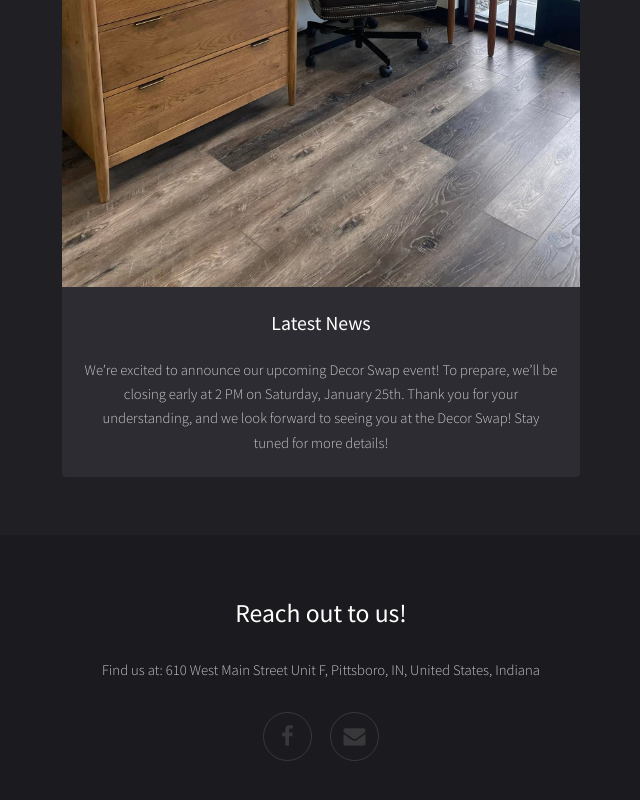
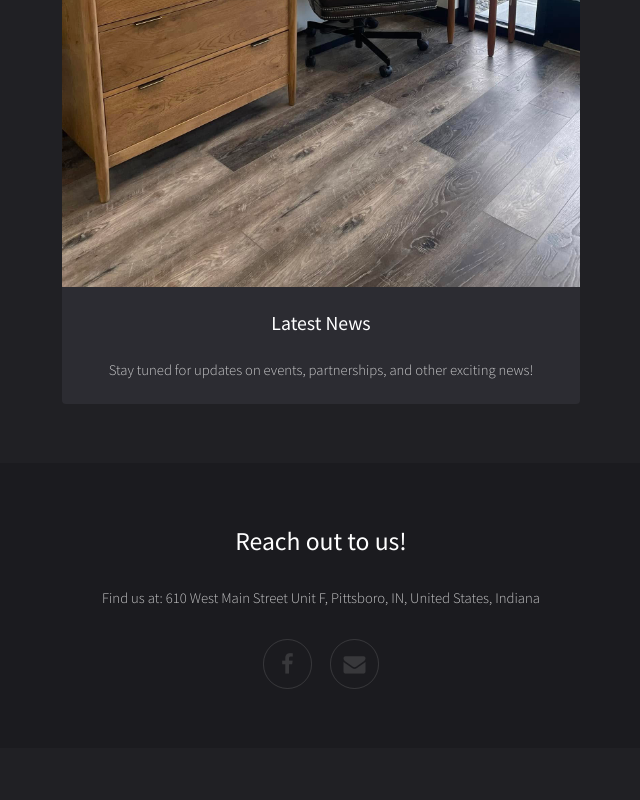
Before and after one commit to noonahly/noonahly.github.io, a plain HTML site: page index.html in a window 1280 px wide. Shown: the part 1789-2589 px from the top of the page, without its empty margins (319-959 px from the left). After the commit the page ends 2537 px from the top, so only its background shows below. Drawn offline with Linux system fonts and the light colour scheme; files whose address does not match are found by name.

Commit message:
Update index.html

```diff
--- a/index.html
+++ b/index.html
@@ -53,7 +53,7 @@
                     </a>
                     <div class="inner">
                         <h3>Latest News</h3>
-                        <p>We’re excited to announce our upcoming Decor Swap event! To prepare, we’ll be closing early at 2 PM on Saturday, January 25th. Thank you for your understanding, and we look forward to seeing you at the Decor Swap! Stay tuned for more details!</p>
+                        <p>Stay tuned for updates on events, partnerships, and other exciting news!</p>
                     </div>
                 </div>
 
```
